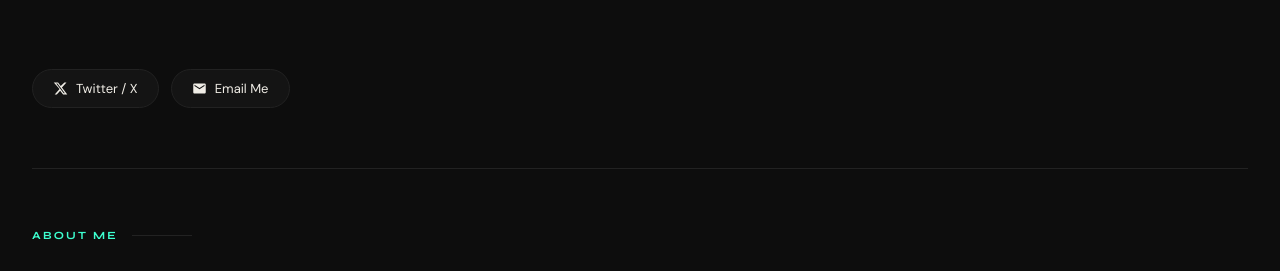
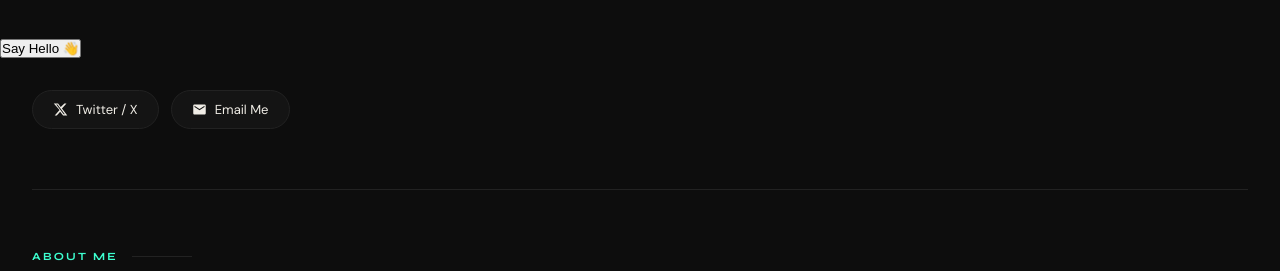
Before and after one commit to devilsoul12/devilsoul12.github.io, a plain HTML site: page index.html in a window 1280 px wide. Shown: the part 511-782 px from the top of the page. Drawn offline with Linux system fonts and the light colour scheme.

Commit message:
Add greeting button and modify alert message
Added a button to greet users and updated the alert message.

```diff
--- a/index.html
+++ b/index.html
@@ -339,6 +339,7 @@
     <p class="hero-sub">Explorer. Learner. Dreamer. Always chasing the next big thing and adapting to the hype.</p>
   </div>
 
+  <button onclick="sayHello()">Say Hello 👋</button>
   <div class="social-bar">
     <a class="social-btn" href="https://x.com/Karn__45" target="_blank">
       <svg viewBox="0 0 24 24"><path d="M18.244 2.25h3.308l-7.227 8.26 8.502 11.24H16.17l-4.714-6.231-5.401 6.231H2.744l7.73-8.835L1.254 2.25H8.08l4.259 5.63zm-1.161 17.52h1.833L7.084 4.126H5.117z"/></svg>
@@ -408,8 +409,10 @@
     <div class="footer-note">Built with HTML & CSS ✦ Hosted on GitHub Pages</div>
   </footer>
 <script>
-  alert("Hey! JavaScript is working! 🚀");
-</script>
+    function sayHello() {
+      alert("Hey! Thanks for visiting my portfolio! 👋");
+    }
+  </script>
 
 </body>
 </html>
```
